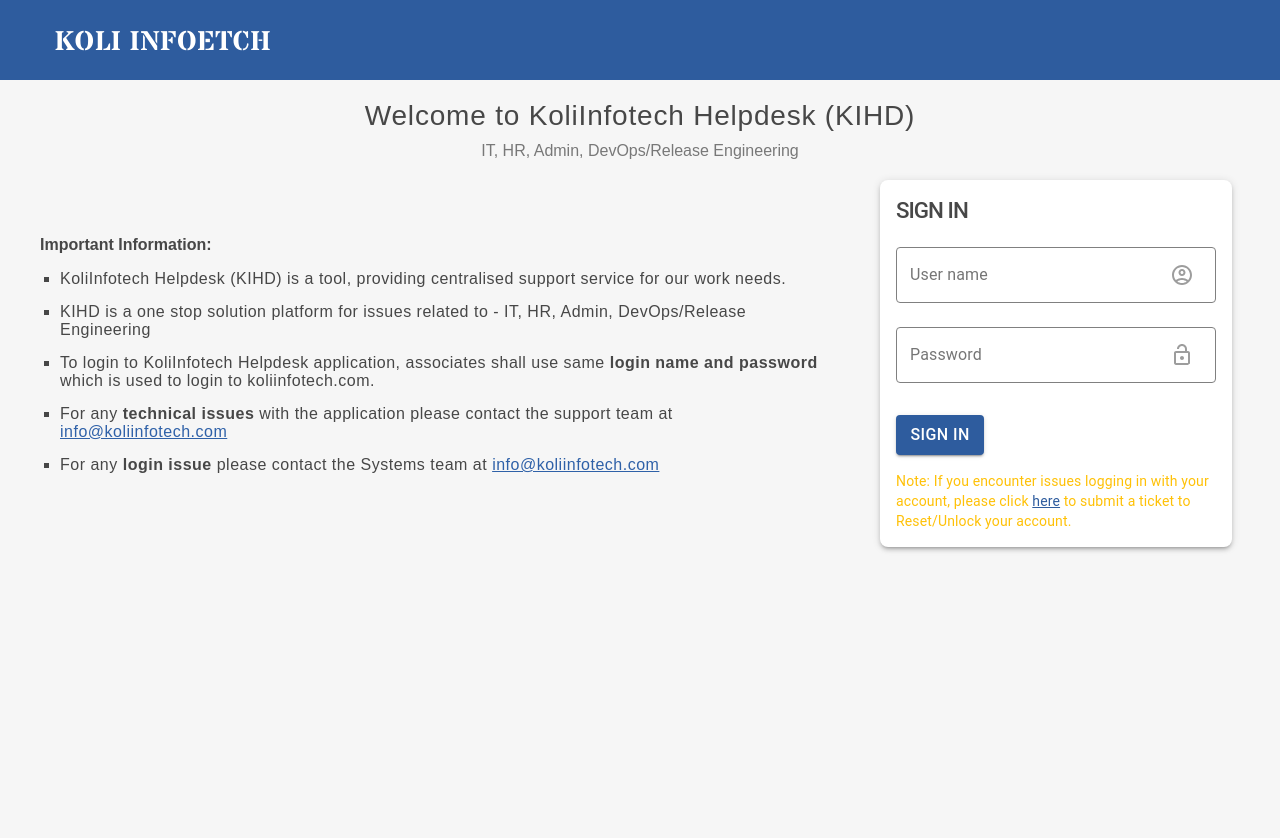
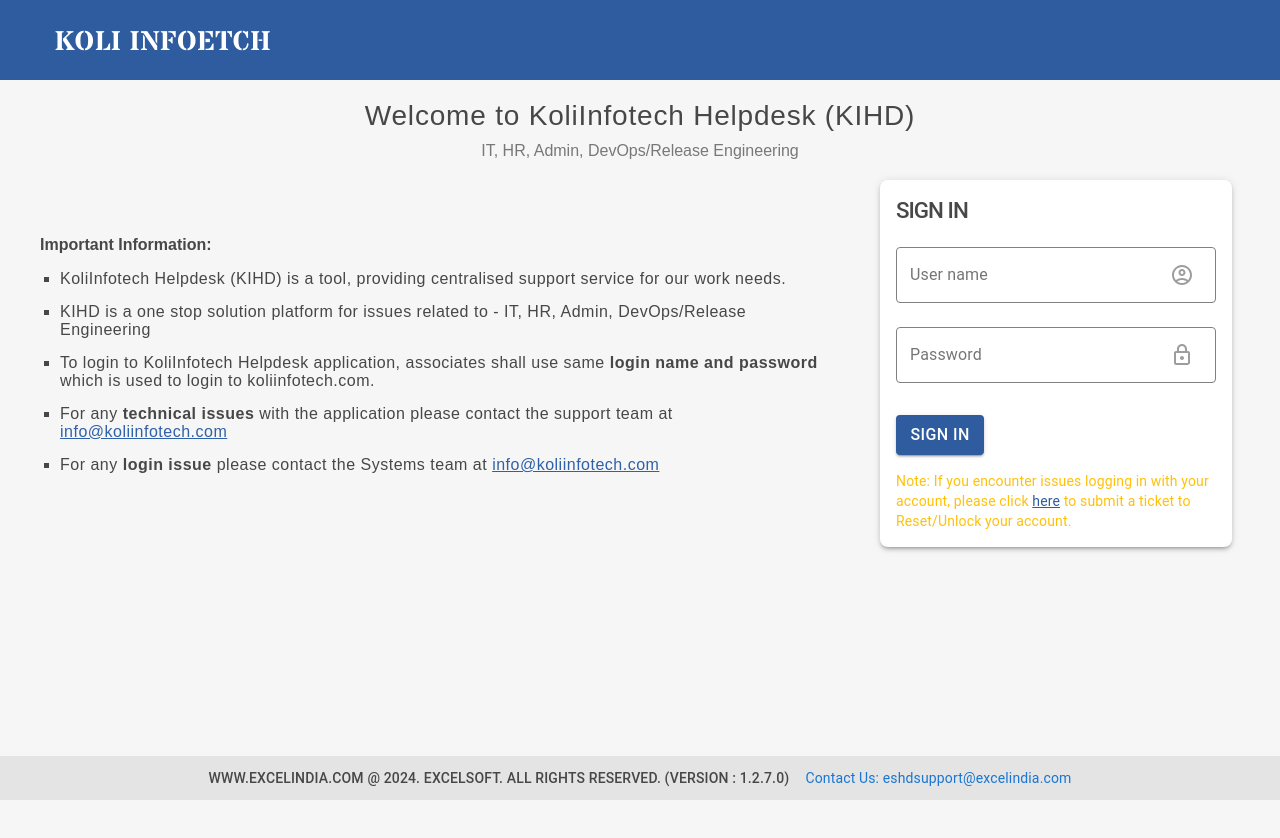
Before and after one commit to vamshidevv/KIHD, a React (Create React App) app: page / in a window 1280 px wide. Shown: the top 838 px of the page. Before the commit the page ends 800 px from the top, so only its background shows below. Built offline with nearby package versions, Linux system fonts and the light colour scheme.

Commit message:
created footer and user data in json

```diff
--- a/package.json
+++ b/package.json
@@ -10,10 +10,13 @@
     "@testing-library/jest-dom": "^5.17.0",
     "@testing-library/react": "^13.4.0",
     "@testing-library/user-event": "^13.5.0",
+    "axios": "^1.7.2",
     "formik": "^2.4.6",
+    "json-server": "^1.0.0-beta.1",
     "react": "^18.3.1",
     "react-dom": "^18.3.1",
     "react-scripts": "5.0.1",
+    "react-spinners": "^0.13.8",
     "web-vitals": "^2.1.4",
     "yup": "^1.4.0"
   },
--- a/src/App.js
+++ b/src/App.js
@@ -1,3 +1,4 @@
+import Footer from "./Components/Footer";
 import Home from "./Components/Home";
 import NavBar from "./Components/NavBar";
 import "./Style/Style.css";
@@ -7,6 +8,7 @@ function App() {
     <div className="App">
       <NavBar />
       <Home />
+      <Footer />
     </div>
   );
 }
--- /dev/null
+++ b/src/Components/Footer.jsx
@@ -0,0 +1,59 @@
+// src/components/Footer.js
+
+import React from "react";
+import {
+  Box,
+  Typography,
+  Link,
+  Container,
+  Grid,
+  useTheme,
+  useMediaQuery,
+} from "@mui/material";
+
+const Footer = () => {
+  const theme = useTheme();
+  const isSmallScreen = useMediaQuery(theme.breakpoints.down("sm"));
+
+  return (
+    <Box
+      component="footer"
+      sx={{
+        py: 1.5,
+        px: 2,
+        mt: "auto",
+        backgroundColor: "#e4e4e4",
+        textAlign: "center",
+        width: "100%",
+        position: "fixed",
+        bottom: 0,
+        flexShrink: 0,
+      }}
+    >
+      <Container maxWidth="lg">
+        <Grid
+          container
+          spacing={2}
+          direction={isSmallScreen ? "column" : "row"}
+          justifyContent="center"
+        >
+          <Grid item>
+            <Typography variant="body2" sx={{ fontWeight: "500" }}>
+              WWW.EXCELINDIA.COM @ 2024. EXCELSOFT. ALL RIGHTS RESERVED.
+              (VERSION : 1.2.7.0)
+            </Typography>
+          </Grid>
+          <Grid item>
+            <Typography variant="body2">
+              <Link href="mailto:eshdsupport@excelindia.com" underline="hover">
+                Contact Us: eshdsupport@excelindia.com
+              </Link>
+            </Typography>
+          </Grid>
+        </Grid>
+      </Container>
+    </Box>
+  );
+};
+
+export default Footer;
--- a/src/Components/Home.jsx
+++ b/src/Components/Home.jsx
@@ -1,5 +1,4 @@
 import { Container, Grid } from "@mui/material";
-import React from "react";
 import SignIn from "./SignIn";
 import { useTheme } from "@mui/material/styles";
 import useMediaQuery from "@mui/material/useMediaQuery";
@@ -10,7 +9,7 @@ const Home = () => {
 
   return (
     <>
-      <section>
+      <section className="home-section" style={{ height: "100vh" }}>
         <div className="heading">
           <h3 className="wlcm-txt">Welcome to KoliInfotech Helpdesk (KIHD)</h3>
           <p className="text">IT, HR, Admin, DevOps/Release Engineering</p>
@@ -82,11 +81,10 @@ const Home = () => {
               sm={6}
               lg={4}
               sx={{
-                px: { xs: 0, sm: 0, lg: 0 },
-                my: 0,
+                my: { xs: 0, sm: 0, lg: 0 },
               }}
             >
-              <div className="form">
+              <div className="form ">
                 <SignIn />
               </div>
             </Grid>
--- a/src/Components/SignIn.jsx
+++ b/src/Components/SignIn.jsx
@@ -9,8 +9,10 @@ import Box from "@mui/material/Box";
 import Typography from "@mui/material/Typography";
 import Container from "@mui/material/Container";
 import LockOpenOutlinedIcon from "@mui/icons-material/LockOpenOutlined";
+import LockOutlinedIcon from "@mui/icons-material/LockOutlined";
 import AccountCircleOutlinedIcon from "@mui/icons-material/AccountCircleOutlined";
 import { Avatar } from "@mui/material";
+import axios from "axios";
 
 const validationSchema = yup.object({
   username: yup
@@ -34,7 +36,26 @@ export default function SignIn() {
     validationSchema: validationSchema,
     onSubmit: (values) => {
       setSubmitted(true);
-      alert(JSON.stringify(values, null, 2));
+      axios
+        .get("http://localhost:3000/user")
+        .then((res) => {
+          const userData = res.data;
+          console.log("===>", userData);
+          const foundUser = userData.find(
+            (user) =>
+              user.username === values.username &&
+              user.password === values.password
+          );
+          if (foundUser) {
+            alert("Login successful!");
+          } else {
+            alert("Invalid username or password");
+          }
+        })
+        .catch((error) => {
+          console.error("Error fetching user data:", error);
+          alert("An error occurred while logging in.");
+        });
     },
   });
 
@@ -138,9 +159,6 @@ export default function SignIn() {
               "& .MuiFormLabel-root.Mui-focused": {
                 color: "rgba(0, 0, 0, 0.54)",
               },
-              "& .MuiFormLabel-asterisk": {
-                display: "none",
-              },
             }}
           />
           <TextField
@@ -175,7 +193,13 @@ export default function SignIn() {
                       color: "#9d9d9d",
                     }}
                   >
-                    <LockOpenOutlinedIcon fontSize="medium" />
+                    {formik.touched.password &&
+                    !formik.errors.password &&
+                    formik.values.password.length >= 6 ? (
+                      <LockOpenOutlinedIcon fontSize="medium" />
+                    ) : (
+                      <LockOutlinedIcon fontSize="medium" />
+                    )}
                   </Avatar>
                 </Box>
               ),
@@ -210,9 +234,6 @@ export default function SignIn() {
               },
               "& .MuiFormLabel-root.Mui-focused": {
                 color: "rgba(0, 0, 0, 0.54)",
-              },
-              "& .MuiFormLabel-asterisk": {
-                display: "none",
               },
             }}
           />
--- /dev/null
+++ b/src/JSON/db.json
@@ -0,0 +1,40 @@
+{
+  "user": [
+    {
+      "id": 1,
+      "email": "john@gmail.com",
+      "username": "vamshi",
+      "password": "123456"
+    },
+    {
+      "id": 2,
+      "email": "morrison@gmail.com",
+      "username": "shivam",
+      "password": "789456"
+    },
+    {
+      "id": 3,
+      "email": "kevin@gmail.com",
+      "username": "kevinryan",
+      "password": "kev02937@"
+    },
+    {
+      "id": 4,
+      "email": "don@gmail.com",
+      "username": "donero",
+      "password": "ewedon"
+    },
+    {
+      "id": 5,
+      "email": "derek@gmail.com",
+      "username": "derek",
+      "password": "jklg*_56"
+    },
+    {
+      "id": 6,
+      "email": "david_r@gmail.com",
+      "username": "david_r",
+      "password": "3478*#54"
+    }
+  ]
+}
--- a/src/Style/Style.css
+++ b/src/Style/Style.css
@@ -19,6 +19,20 @@ body {
   letter-spacing: 0.5px;
 }
 
+.home-section {
+  animation: home 0.5s ease-out forwards;
+}
+
+@keyframes home {
+  0% {
+    transform: translateY(-5%);
+    opacity: 0;
+  }
+  100% {
+    transform: translateY(0%);
+    opacity: 1;
+  }
+}
 /* Heding css starts from here  */
 
 .heading {
```
Also changed, not shown: 1 other file (tests, documents, lock files or other folders).
